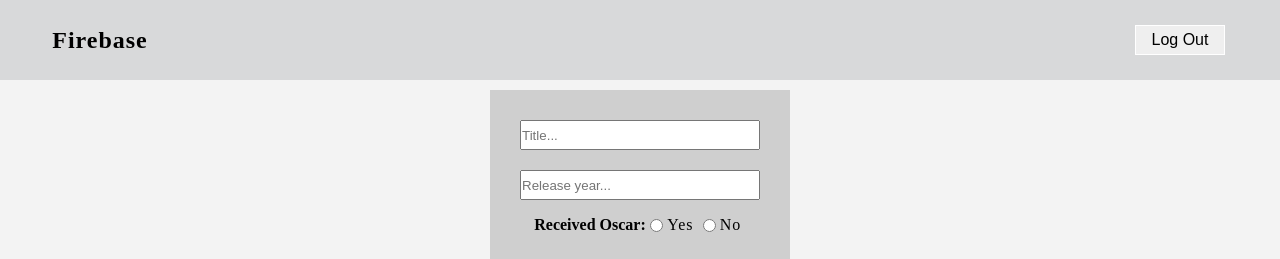
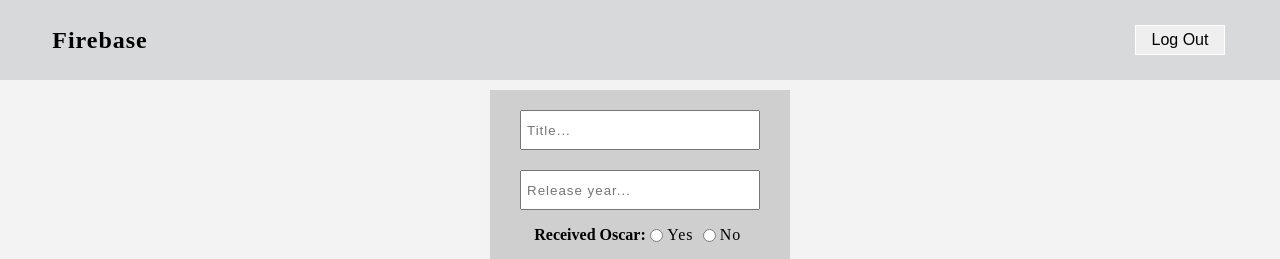
Before and after one commit to andbudha/react-firebase, a React (Vite) app: page / in a window 1280 px wide. Shown: the top 259 px of the page. Built offline with nearby package versions, Linux system fonts and the light colour scheme; no server answers; the database is empty.

Commit message:
Movieform comp updated/catching input value functionality added

```diff
--- a/src/components/MovieForm/MovieForm.tsx
+++ b/src/components/MovieForm/MovieForm.tsx
@@ -1,11 +1,43 @@
+import { ChangeEvent, useState } from 'react';
 import styles from './Movieform.module.css';
 export const MovieForm = () => {
+  const [inputTitle, setInputTitle] = useState<string>('');
+  const [inputReleaseYear, setInputReleaseYear] = useState<string>('');
+  const [answer, setAnswer] = useState<boolean>();
+
+  console.log(answer);
+
+  const getTitleInputValueHandler = (e: ChangeEvent<HTMLInputElement>) => {
+    setInputTitle(e.currentTarget.value);
+  };
+
+  const getReleaseYearInputValueHandler = (
+    e: ChangeEvent<HTMLInputElement>
+  ) => {
+    setInputReleaseYear(e.currentTarget.value);
+  };
+
+  const addNewMovieHandler = () => {
+    const newMovie = {
+      oscar: answer,
+      releaseYear: Number(inputReleaseYear),
+      title: inputTitle,
+    };
+    console.log(newMovie);
+  };
   return (
     <div className={styles.movie_form_main_box}>
-      <input className={styles.movie_title_input} placeholder="Title..." />
       <input
+        value={inputTitle}
+        className={styles.movie_title_input}
+        placeholder="Title..."
+        onChange={getTitleInputValueHandler}
+      />
+      <input
+        value={inputReleaseYear}
         className={styles.movie_release_year_input}
         placeholder="Release year..."
+        onChange={getReleaseYearInputValueHandler}
       />
       <div className={styles.radio_btn_box}>
         <h4>Received Oscar: </h4>
@@ -18,6 +50,8 @@ export const MovieForm = () => {
               name="oscar"
               id="yes"
               value="yes"
+              checked={answer === true}
+              onChange={() => setAnswer(true)}
             />
             <label htmlFor="yes">Yes</label>
           </div>
@@ -28,12 +62,16 @@ export const MovieForm = () => {
               name="oscar"
               id="no"
               value="no"
+              checked={answer === false}
+              onChange={() => setAnswer(false)}
             />
             <label htmlFor="no">No</label>
           </div>
         </div>
       </div>
-      <button className={styles.add_movie_btn}>Add Movie</button>
+      <button className={styles.add_movie_btn} onClick={addNewMovieHandler}>
+        Add Movie
+      </button>
     </div>
   );
 };
--- a/src/components/MovieForm/Movieform.module.css
+++ b/src/components/MovieForm/Movieform.module.css
@@ -12,7 +12,9 @@
 .movie_title_input,
 .movie_release_year_input {
   width: 240px;
-  height: 30px;
+  height: 40px;
+  padding: 5px;
+  letter-spacing: 1px;
   margin: 10px auto;
 }
 
```
